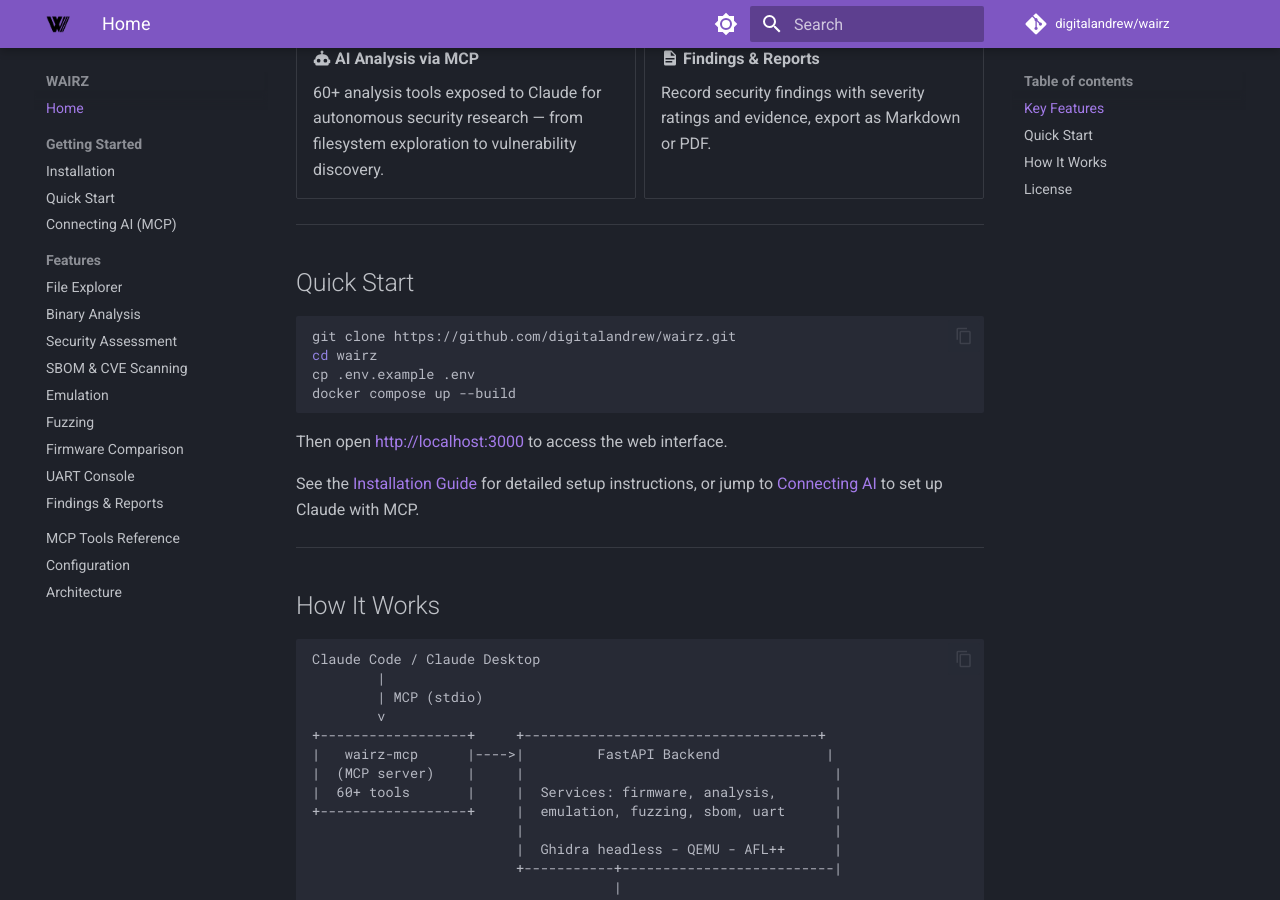
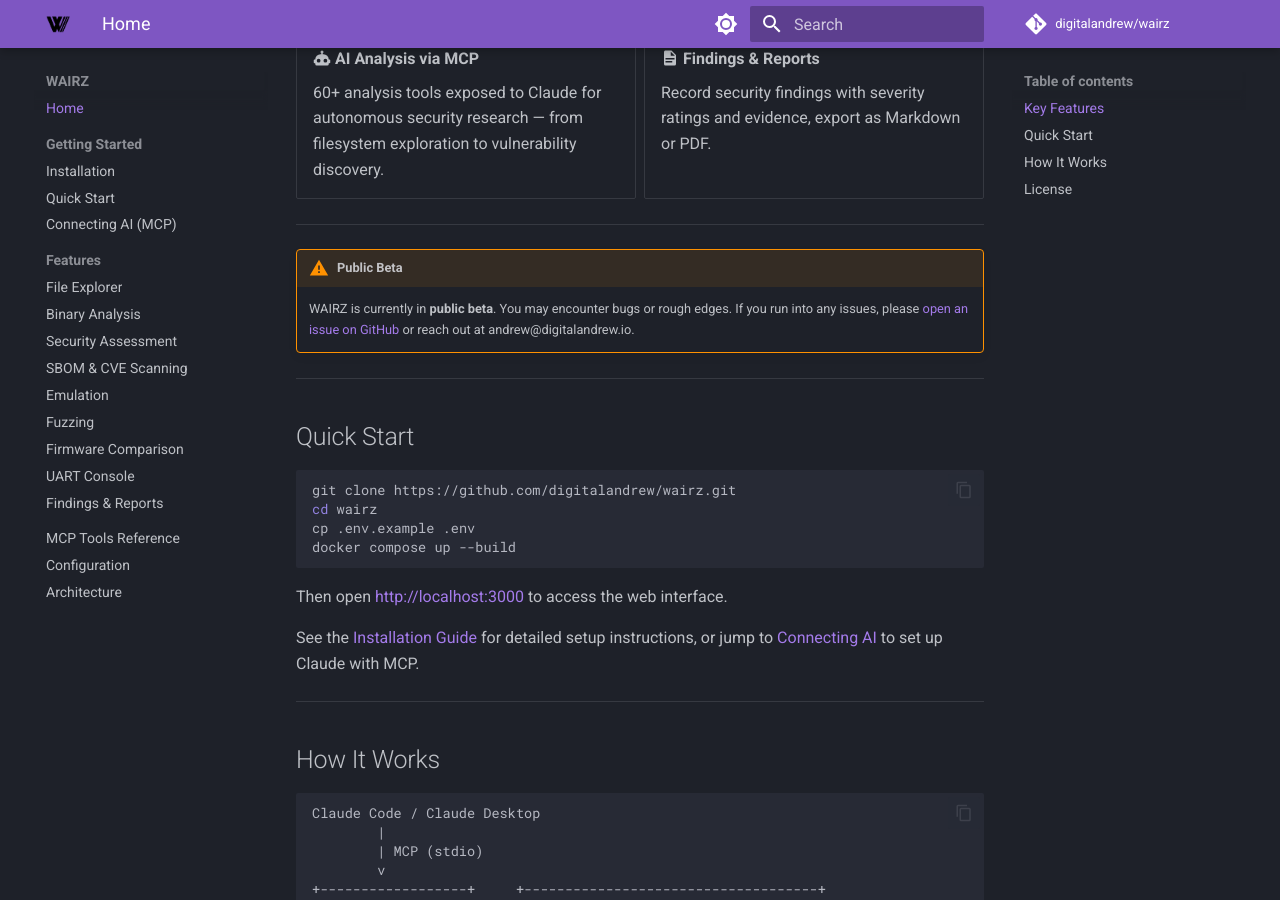
Before and after one commit to digitalandrew/wairz, an MkDocs documentation site: the page built from docs/index.md, in a window 1280 px wide and 900 px high, scrolled down 1489 px. Built offline with MkDocs 1.6.1 and Material for MkDocs 9.7.7, drawn with Linux system fonts in a browser that asks for light colours; comment, search, counter and statistics services are not loaded.

Commit message:
Add public beta notice to MkDocs homepage
Co-Authored-By: Claude Opus 4.6 <noreply@anthropic.com>

````diff
--- a/docs/index.md
+++ b/docs/index.md
@@ -60,6 +60,11 @@ Connect [Claude Code](https://docs.anthropic.com/en/docs/claude-code) or [Claude
 
 ---
 
+!!! warning "Public Beta"
+    WAIRZ is currently in **public beta**. You may encounter bugs or rough edges. If you run into any issues, please [open an issue on GitHub](https://github.com/digitalandrew/wairz/issues) or reach out at andrew@digitalandrew.io.
+
+---
+
 ## Quick Start
 
 ```bash
````
